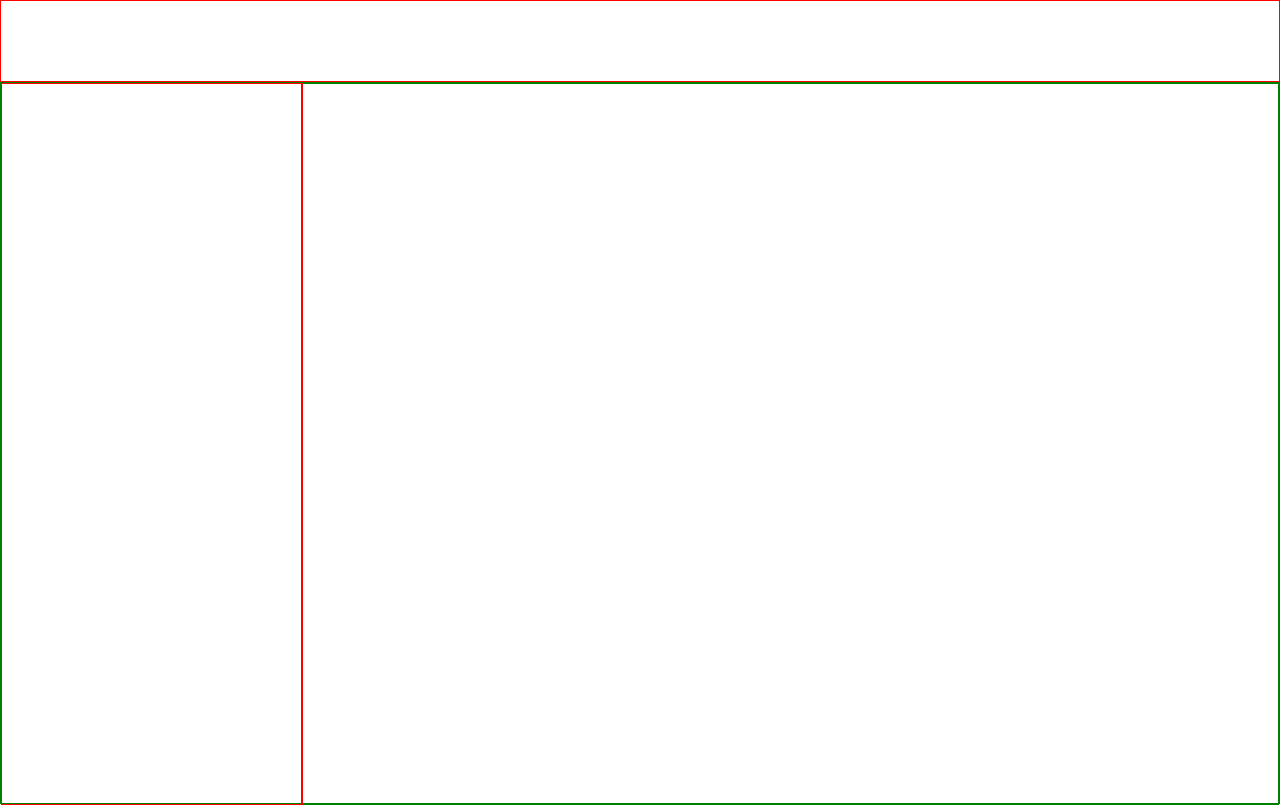
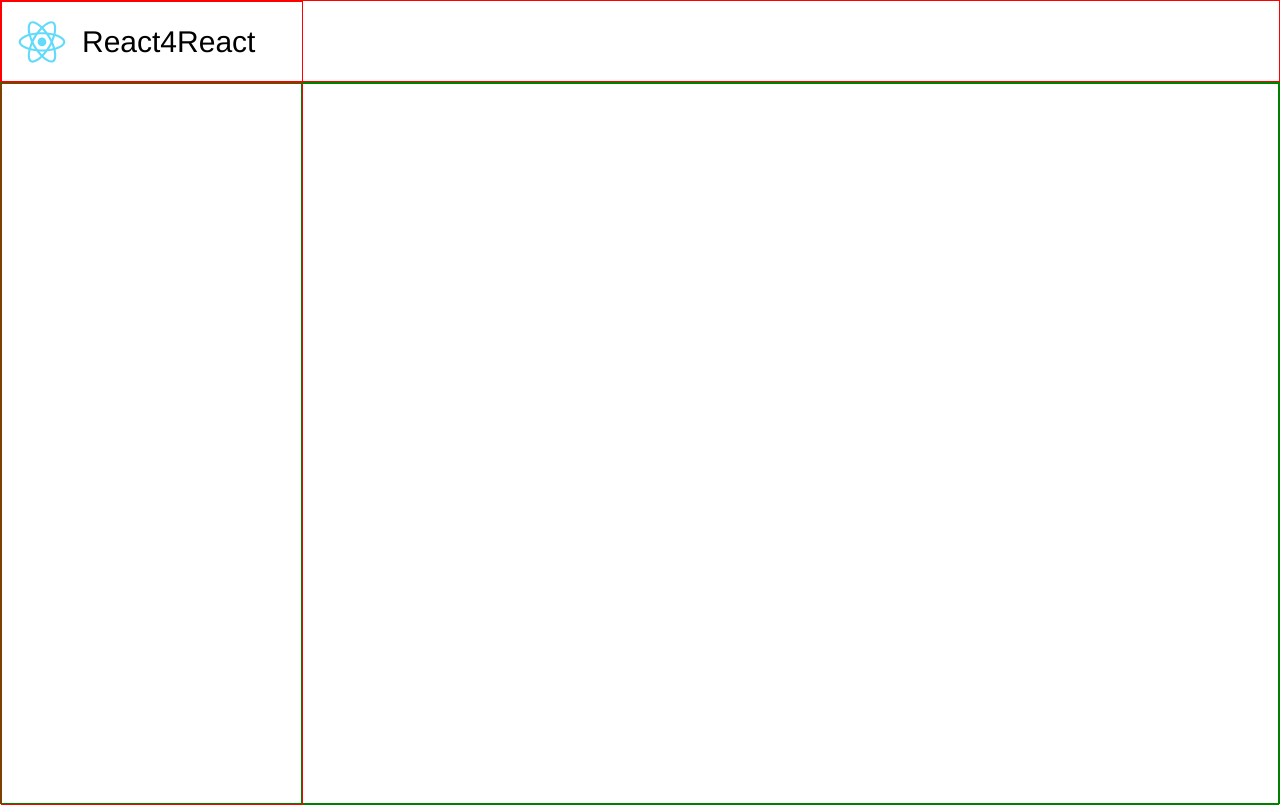
Before and after one commit to Orange-J/react4react, a React (Create React App) app: page / in a window 1280 px wide. Built offline with nearby package versions, Linux system fonts and the light colour scheme.

Commit message:
[feat] 左上角logo区

```diff
--- a/src/App.js
+++ b/src/App.js
@@ -1,11 +1,13 @@
 import React, { Component } from 'react';
+import Header from './component/Header';
 import './App.scss';
 
+
 class App extends Component {
-    render() {
+    render () {
         return (
             <div className="App">
-                <div className="header"></div>
+                <div className="header"><Header /></div>
                 <div className="body">
                     <div className="sidebar"></div>
                     <div className="main"></div>
--- /dev/null
+++ b/src/component/Header/index.js
@@ -0,0 +1,18 @@
+import React, { Component } from 'react';
+import styles from './index.module.scss';
+
+class Header extends Component {
+    render () {
+        console.log(styles);
+        return (
+            <div className={styles.headerWrap}>
+                <div className={styles.title}>
+                    <div className={styles.logo}></div>
+                    <div className={styles.text}>React4React</div>
+                </div>
+            </div>
+        );
+    }
+}
+
+export default Header;
--- /dev/null
+++ b/src/component/Header/index.module.scss
@@ -0,0 +1,25 @@
+.headerWrap {
+    height: 100%;
+
+    $logoSize: 80px;
+    .title {
+        height: $logoSize;
+        width: 300px;
+
+        border: 1px solid red;
+
+        .logo {
+            height: $logoSize;
+            width: $logoSize;
+            background: url('./img/logo.svg') no-repeat 0 0 / 100% 100%;
+            float: left;
+        }
+
+        .text {
+            height: $logoSize;
+            line-height: $logoSize;
+            font-size: 30px;
+            font-family: "Dosis", "Source Sans Pro", "Helvetica Neue", Arial, sans-serif;
+        }
+    }
+}
```
Also changed, not shown: src/component/Header/img/logo.svg (renamed from src/logo.svg).
